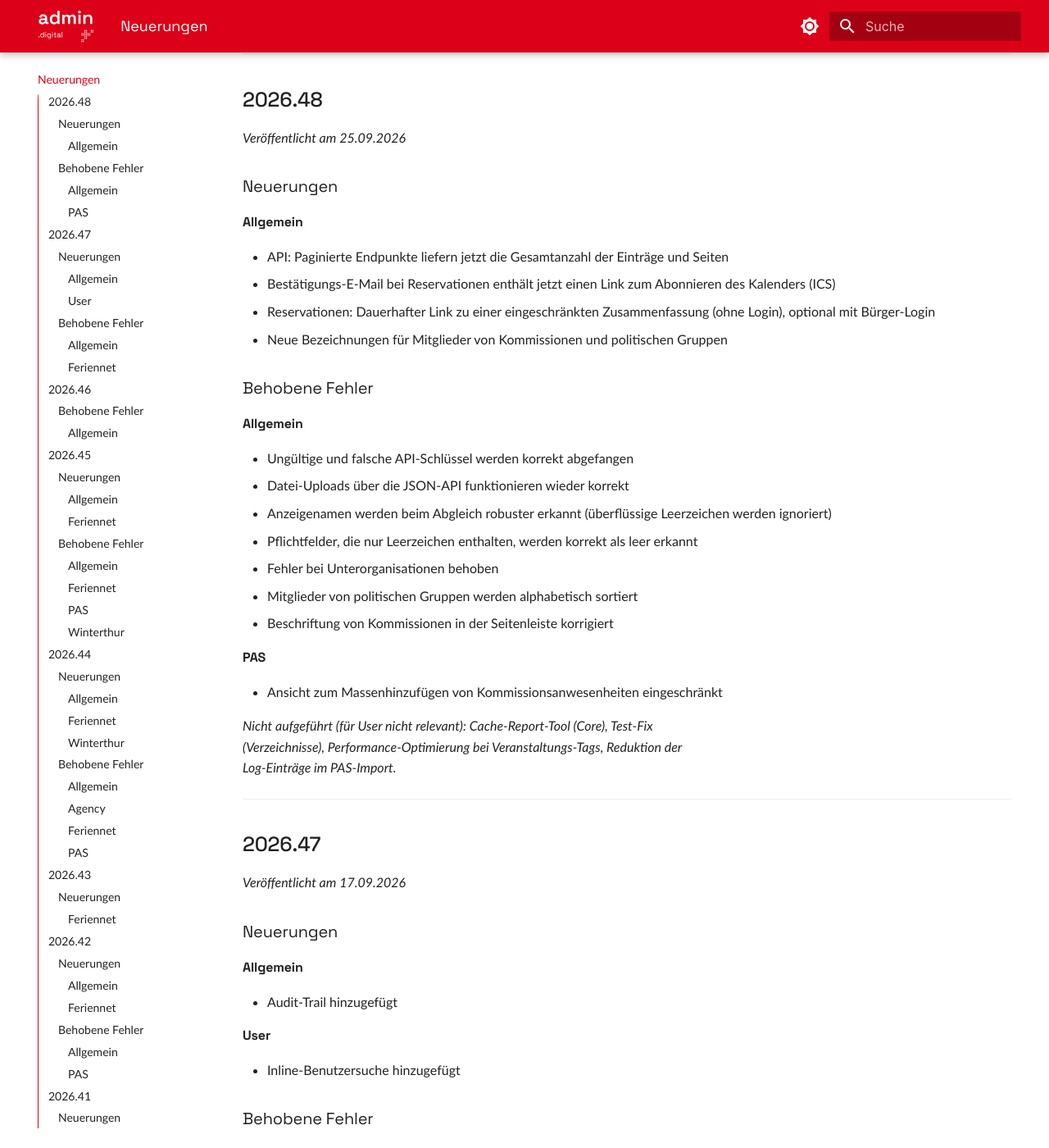
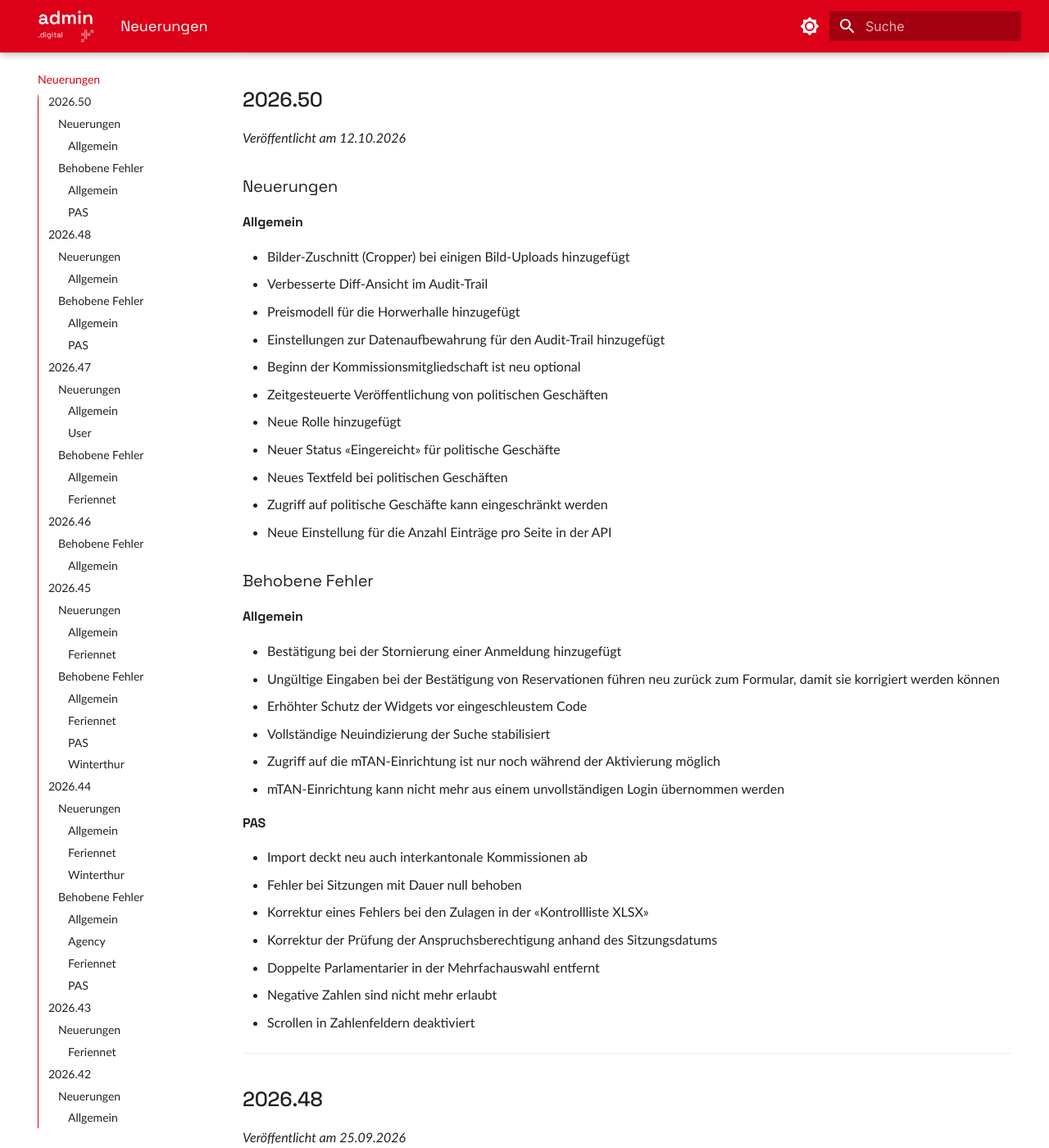
Before and after one commit to seantis/docs-admin-digital, an MkDocs documentation site: the page built from content/neuerungen/index.md, in a window 1280 px wide and 1400 px high, scrolled down 324 px. Shown: the whole window at 82% size. Built offline with MkDocs 1.6.1 and Material for MkDocs 9.7.7, drawn with Linux system fonts in a browser that asks for light colours.

Commit message:
Add release notes

```diff
--- a/content/neuerungen/index.md
+++ b/content/neuerungen/index.md
@@ -7,6 +7,45 @@ description: Aktuelle Änderungen und neue Funktionen von admin.digital
 
 !!! tip "Komplettes Changelog"
     Entwickler:innen können hier das komplette technische Changelog nachlesen: [CHANGES.md auf GitHub](https://github.com/OneGov/onegov-cloud/blob/master/CHANGES.md)
+
+---
+
+## 2026.50
+*Veröffentlicht am 12.10.2026*
+
+### Neuerungen
+
+#### Allgemein
+- Bilder-Zuschnitt (Cropper) bei einigen Bild-Uploads hinzugefügt
+- Verbesserte Diff-Ansicht im Audit-Trail
+- Preismodell für die Horwerhalle hinzugefügt
+- Einstellungen zur Datenaufbewahrung für den Audit-Trail hinzugefügt
+- Beginn der Kommissionsmitgliedschaft ist neu optional
+- Zeitgesteuerte Veröffentlichung von politischen Geschäften
+- Neue Rolle hinzugefügt
+- Neuer Status «Eingereicht» für politische Geschäfte
+- Neues Textfeld bei politischen Geschäften
+- Zugriff auf politische Geschäfte kann eingeschränkt werden
+- Neue Einstellung für die Anzahl Einträge pro Seite in der API
+
+### Behobene Fehler
+
+#### Allgemein
+- Bestätigung bei der Stornierung einer Anmeldung hinzugefügt
+- Ungültige Eingaben bei der Bestätigung von Reservationen führen neu zurück zum Formular, damit sie korrigiert werden können
+- Erhöhter Schutz der Widgets vor eingeschleustem Code
+- Vollständige Neuindizierung der Suche stabilisiert
+- Zugriff auf die mTAN-Einrichtung ist nur noch während der Aktivierung möglich
+- mTAN-Einrichtung kann nicht mehr aus einem unvollständigen Login übernommen werden
+
+#### PAS
+- Import deckt neu auch interkantonale Kommissionen ab
+- Fehler bei Sitzungen mit Dauer null behoben
+- Korrektur eines Fehlers bei den Zulagen in der «Kontrollliste XLSX»
+- Korrektur der Prüfung der Anspruchsberechtigung anhand des Sitzungsdatums
+- Doppelte Parlamentarier in der Mehrfachauswahl entfernt
+- Negative Zahlen sind nicht mehr erlaubt
+- Scrollen in Zahlenfeldern deaktiviert
 
 ---
 
```
